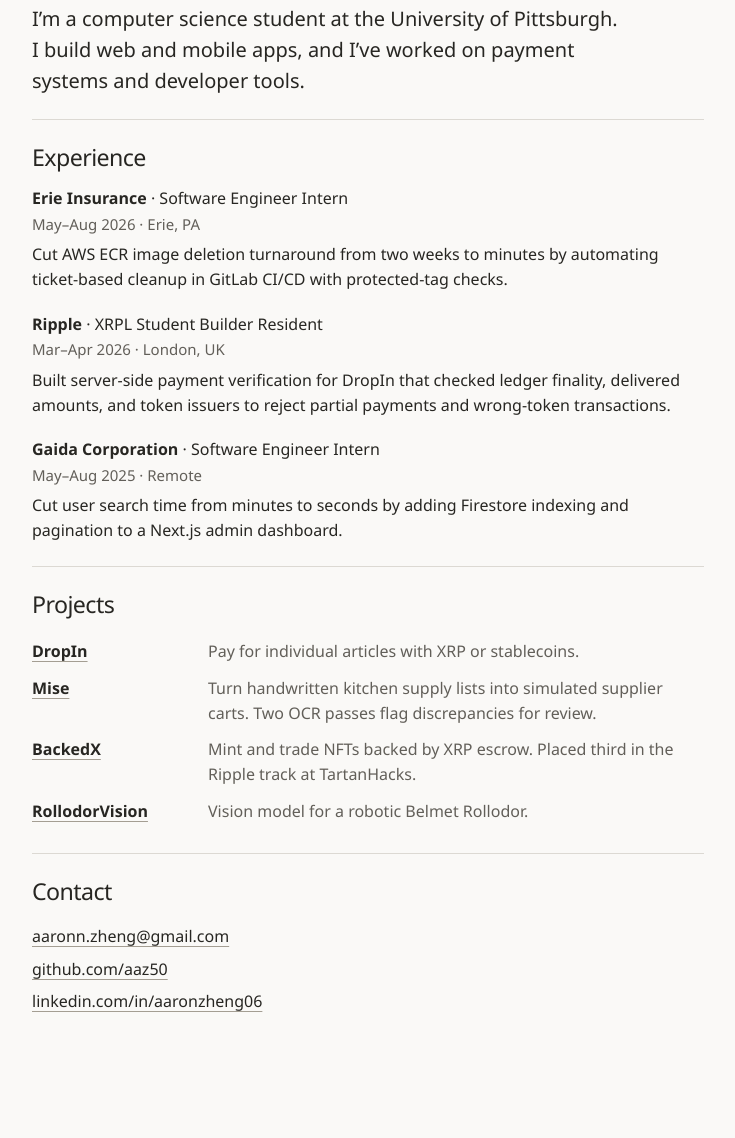
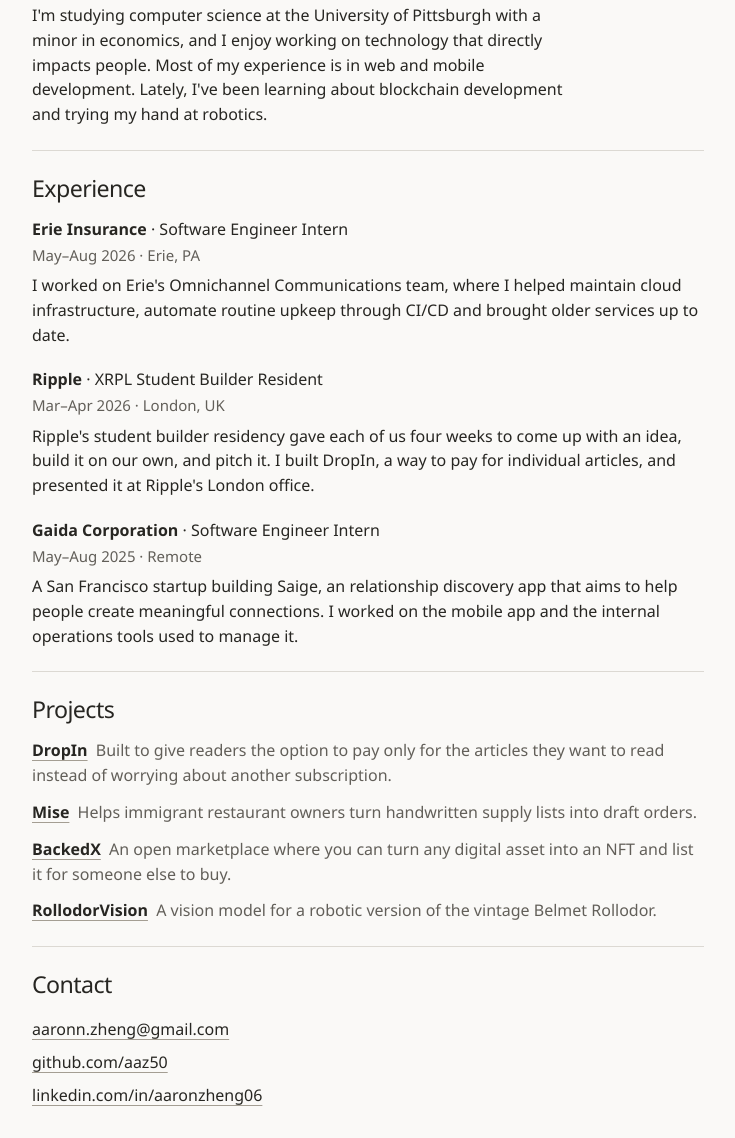
Before and after one commit to aaz50/Aaron-Zheng-Personal-Website, a plain HTML site: page index.html in a window 1280 px wide. Shown: the part 253-1391 px from the top of the page, without its empty margins (272-1007 px from the left). Before the commit the page ends 1342 px from the top, so only its background shows below. Drawn offline with Linux system fonts and the light colour scheme.

Commit message:
Updated main page content & minor UI changes

```diff
--- a/index.html
+++ b/index.html
@@ -25,7 +25,7 @@
 
     <section id="about" class="section">
       <h2>About</h2>
-      <p class="intro">I’m a computer science student at the University of Pittsburgh. I build web and mobile apps, and I’ve worked on payment systems and developer tools.</p>
+      <p class="intro">I'm studying computer science at the University of Pittsburgh with a minor in economics, and I enjoy working on technology that directly impacts people. Most of my experience is in web and mobile development. Lately, I've been learning about blockchain development and trying my hand at robotics.</p>
     </section>
 
     <section id="experience" class="section">
@@ -34,17 +34,17 @@
         <li>
           <h3><strong>Erie Insurance</strong> <span class="role-separator" aria-hidden="true">· </span>Software Engineer Intern</h3>
           <p class="details">May–Aug 2026 · Erie, PA</p>
-          <p>Cut AWS ECR image deletion turnaround from two weeks to minutes by automating ticket-based cleanup in GitLab CI/CD with protected-tag checks.</p>
+          <p>I worked on Erie's Omnichannel Communications team, where I helped maintain cloud infrastructure, automate routine upkeep through CI/CD and brought older services up to date.</p>
         </li>
         <li>
           <h3><strong>Ripple</strong> <span class="role-separator" aria-hidden="true">· </span>XRPL Student Builder Resident</h3>
           <p class="details">Mar–Apr 2026 · London, UK</p>
-          <p>Built server-side payment verification for DropIn that checked ledger finality, delivered amounts, and token issuers to reject partial payments and wrong-token transactions.</p>
+          <p>Ripple's student builder residency gave each of us four weeks to come up with an idea, build it on our own, and pitch it. I built DropIn, a way to pay for individual articles, and presented it at Ripple's London office.</p>
         </li>
         <li>
           <h3><strong>Gaida Corporation</strong> <span class="role-separator" aria-hidden="true">· </span>Software Engineer Intern</h3>
           <p class="details">May–Aug 2025 · Remote</p>
-          <p>Cut user search time from minutes to seconds by adding Firestore indexing and pagination to a Next.js admin dashboard.</p>
+          <p>A San Francisco startup building Saige, an relationship discovery app that aims to help people create meaningful connections. I worked on the mobile app and the internal operations tools used to manage it.</p>
         </li>
       </ul>
     </section>
@@ -54,22 +54,22 @@
       <ul class="entries">
         <li>
           <a class="project" href="https://github.com/aaz50/DropIn">DropIn</a>
-          <span>Pay for individual articles with XRP or stablecoins.</span>
+          <span>Built to give readers the option to pay only for the articles they want to read instead of worrying about another subscription.</span>
           <img class="preview" src="previews/dropin.webp" alt="" width="260" height="166">
         </li>
         <li>
           <a class="project" href="https://github.com/aaz50/Mise">Mise</a>
-          <span>Turn handwritten kitchen supply lists into simulated supplier carts. Two OCR passes flag discrepancies for review.</span>
-          <img class="preview" src="previews/mise.webp" alt="" width="260" height="166">
+          <span>Helps immigrant restaurant owners turn handwritten supply lists into draft orders.</span>
+          <img class="preview" src="previews/mise.webp" alt="" width="760" height="564">
         </li>
         <li>
           <a class="project" href="https://github.com/aaz50/BackedX">BackedX</a>
-          <span>Mint and trade NFTs backed by XRP escrow. Placed third in the Ripple track at TartanHacks.</span>
+          <span>An open marketplace where you can turn any digital asset into an NFT and list it for someone else to buy.</span>
           <img class="preview" src="previews/backedx.webp" alt="" width="260" height="166">
         </li>
         <li>
           <a class="project" href="https://github.com/aaz50/RollodorVision">RollodorVision</a>
-          <span>Vision model for a robotic Belmet Rollodor.</span>
+          <span>A vision model for a robotic version of the vintage Belmet Rollodor.</span>
           <img class="preview" src="previews/rollodor.webp" alt="" width="260" height="166">
         </li>
       </ul>
--- a/main.js
+++ b/main.js
@@ -34,6 +34,7 @@ function assemblePage() {
   const rows = Math.max(1, Math.round(height / size));
   const overlay = document.createElement("div");
   overlay.className = "assembly";
+  overlay.style.height = height + "px";
   overlay.inert = true;
   overlay.setAttribute("aria-hidden", "true");
 
@@ -119,9 +120,17 @@ function assemblePage() {
     overlay.remove();
     animations.forEach(animation => animation.cancel());
   };
-  for (const event of ["resize", "scroll", "pointerdown", "keydown", "pagehide"]) {
-    window.addEventListener(event, finish, { passive: true, signal: listeners.signal });
-  }
+  const options = { passive: true, signal: listeners.signal };
+  window.addEventListener("pagehide", finish, options);
+  window.addEventListener("resize", () => {
+    if (document.documentElement.clientWidth !== width) finish();
+  }, options);
+  window.addEventListener("click", event => {
+    if (event.target instanceof Element && event.target.closest("a")) finish();
+  }, options);
+  window.addEventListener("keydown", event => {
+    if (event.key === "Escape") finish();
+  }, options);
   motion.addEventListener("change", finish, { signal: listeners.signal });
   Promise.allSettled(animations.map(animation => animation.finished)).then(() => {
     if (overlay.isConnected) finish();
--- a/style.css
+++ b/style.css
@@ -29,8 +29,7 @@ h2 + * { margin-top: 14px; }
 .profiles a { max-width: 100%; overflow-wrap: anywhere; }
 .contents a, .profiles a { padding-block: 4px; }
 .overview { padding-bottom: 25px; }
-.intro { max-width: 52ch; font-size: 1.25rem; text-wrap: pretty; }
-.internship { margin-top: 10px; }
+.intro { max-width: 60ch; text-wrap: pretty; }
 a {
   color: inherit;
   text-decoration-color: #a49e93;
@@ -45,15 +44,9 @@ a:focus-visible { outline: 2px solid var(--ink); outline-offset: 3px; }
 .experience-list { display: grid; gap: 20px; }
 .experience-list h3 { font-size: 1rem; font-weight: 400; }
 .details { margin-block: 2px 6px; font-size: .9375rem; color: var(--muted); }
-.entries li {
-  display: grid;
-  grid-template-columns: 10rem minmax(0, 1fr);
-  align-items: baseline;
-  column-gap: 16px;
-  padding-block: 6px;
-}
+.entries { display: grid; row-gap: 12px; }
 strong, .project { font-weight: 600; }
-.project { justify-self: start; }
+.project { margin-inline-end: .25em; }
 .entries li > span { color: var(--muted); }
 .preview {
   display: none;
@@ -68,8 +61,8 @@ strong, .project { font-weight: 600; }
 }
 .preview.visible { display: block; }
 .assembly {
-  position: fixed;
-  inset: 0;
+  position: absolute;
+  inset: 0 0 auto;
   z-index: 2;
   overflow: hidden;
   pointer-events: none;
@@ -82,10 +75,8 @@ strong, .project { font-weight: 600; }
   a:hover { text-decoration-color: currentColor; }
 }
 @media (max-width: 620px) {
-  .intro { font-size: 1.125rem; }
   .experience-list h3 strong { display: block; }
   .role-separator { display: none; }
-  .entries li { grid-template-columns: 1fr; padding-block: 6px; }
 }
 @media (prefers-reduced-motion: no-preference) {
   html { scroll-behavior: smooth; }
```
Also changed, not shown: favicon.svg, previews/mise.webp.
